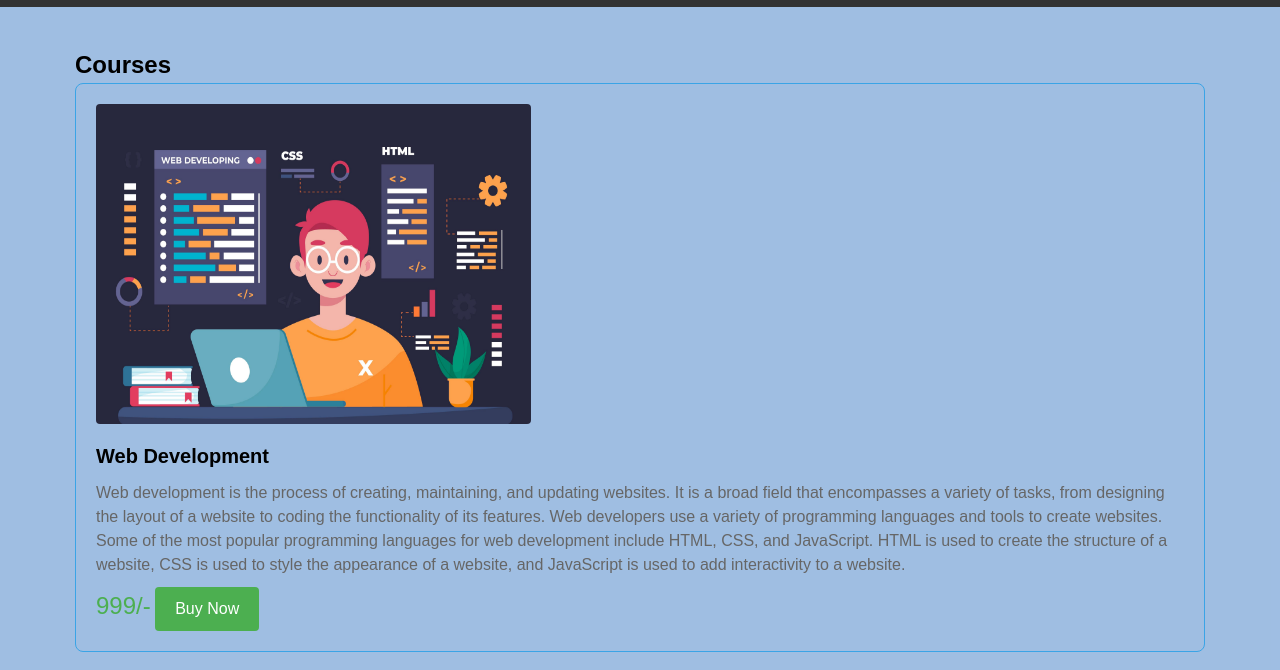
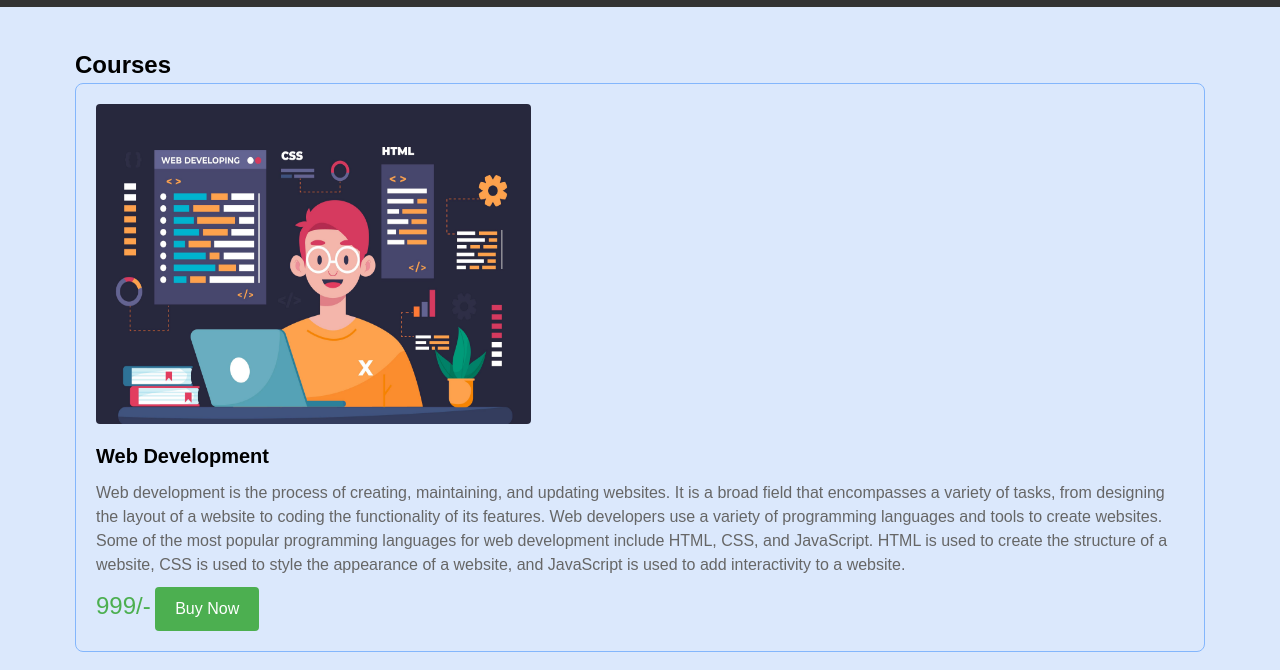
Before and after one commit to AnilGupta108/infotrixs, a plain HTML site: page index.html in a window 1280 px wide. Shown: the part 73-743 px from the top of the page. Drawn offline with Linux system fonts and the light colour scheme; a script that the page names is missing.

Commit message:
Update styles.css

```diff
--- a/styles.css
+++ b/styles.css
@@ -112,12 +112,12 @@ header nav ul li a {
 
 .courses {
     padding: 40px 0;
-    background-color:#7fa8d9bf;
+    background-color:#dbe8fc;
 
 }
 
 .course {
-    border: 1px solid #3aa4e6;
+    border: 1px solid #83b6fc;
     border-radius: 8px;
     padding: 20px;
     margin-bottom: 20px;
```
